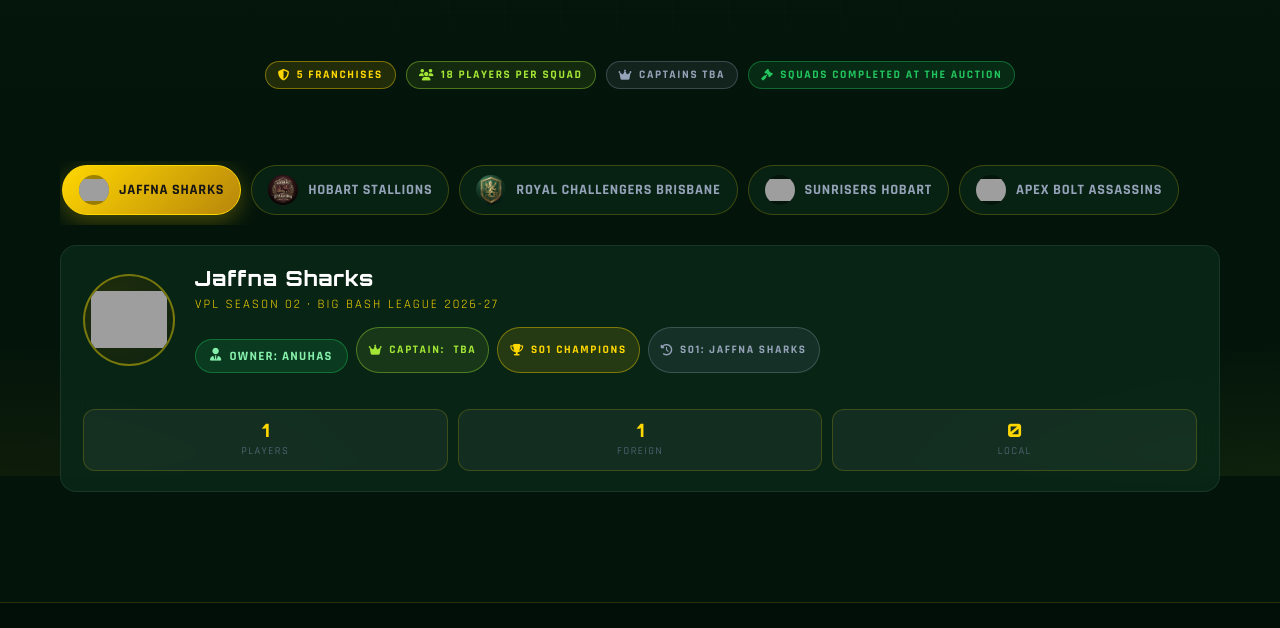
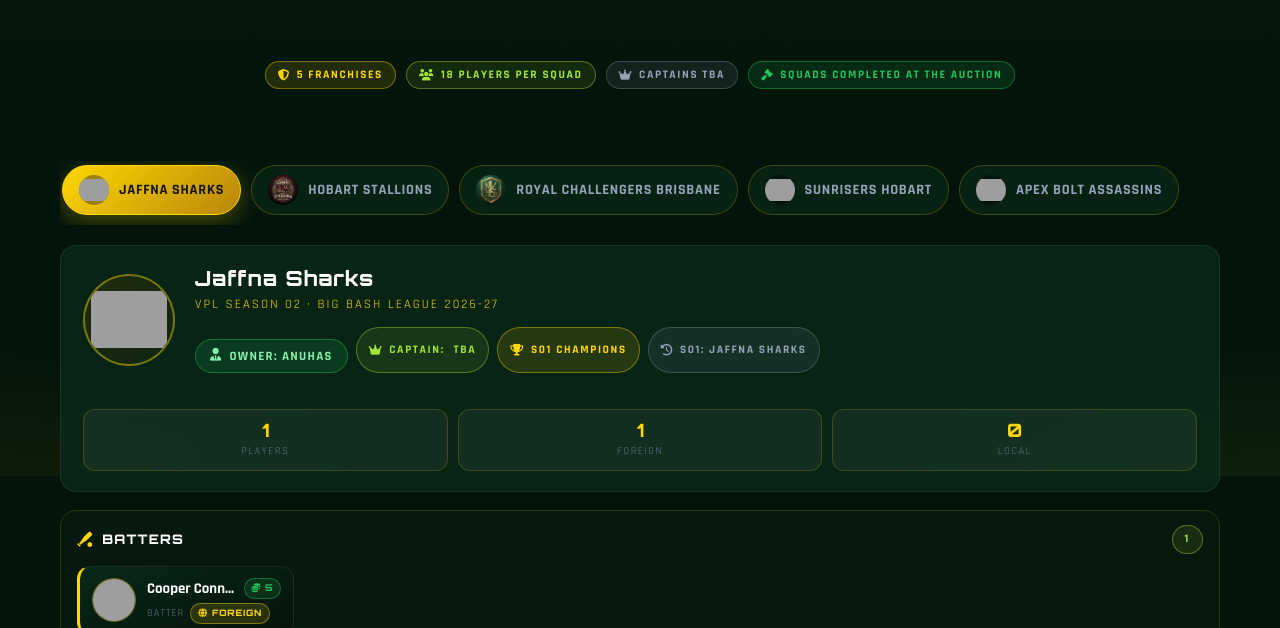
Before and after one commit to sithum29/VPL, a plain HTML site: page teams.html in a window 1280 px wide. Shown: the part 324-952 px from the top of the page. Drawn offline with Linux system fonts and the light colour scheme; grey boxes are pictures that could not be loaded.

Commit message:
Update teams.html

```diff
--- a/teams.html
+++ b/teams.html
@@ -2334,7 +2334,7 @@ const SQUADS = {
     js: {
         captain: '',
         batters: [
-            { name: 'Cooper Connolly', img: 'https://static-files.cricket-australia.pulselive.com/headshots/440/3958-bbl.png', foreign: true, price: 5 CR },
+            { name: 'Cooper Connolly', img: 'https://static-files.cricket-australia.pulselive.com/headshots/440/3958-bbl.png', foreign: true, price: 5 },
             // { name: 'Overseas Player', img: 'https://example.com/photo2.jpg', foreign: true, price: 'Rs 2.5M' },
         ],
         bowlers: [],
@@ -2346,7 +2346,7 @@ const SQUADS = {
     srh: {
         captain: '',
         batters: [
-            { name: 'Finn Allen', img: 'https://static-files.cricket-australia.pulselive.com/headshots/440/3149-bbl.png', foreign: true, price: 5 CR },
+            { name: 'Finn Allen', img: 'https://static-files.cricket-australia.pulselive.com/headshots/440/3149-bbl.png', foreign: true, price: 5 },
         ],
         bowlers: [],
         wk: [],
```
